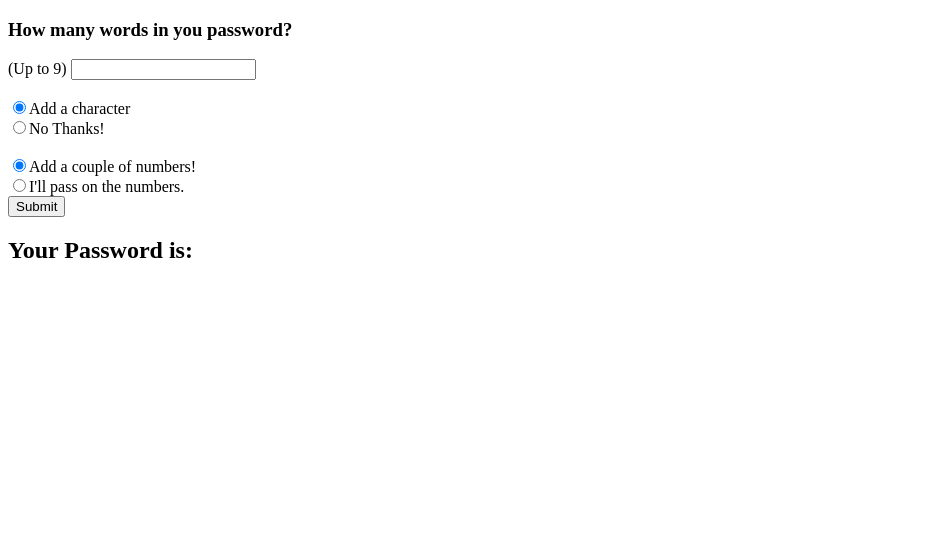
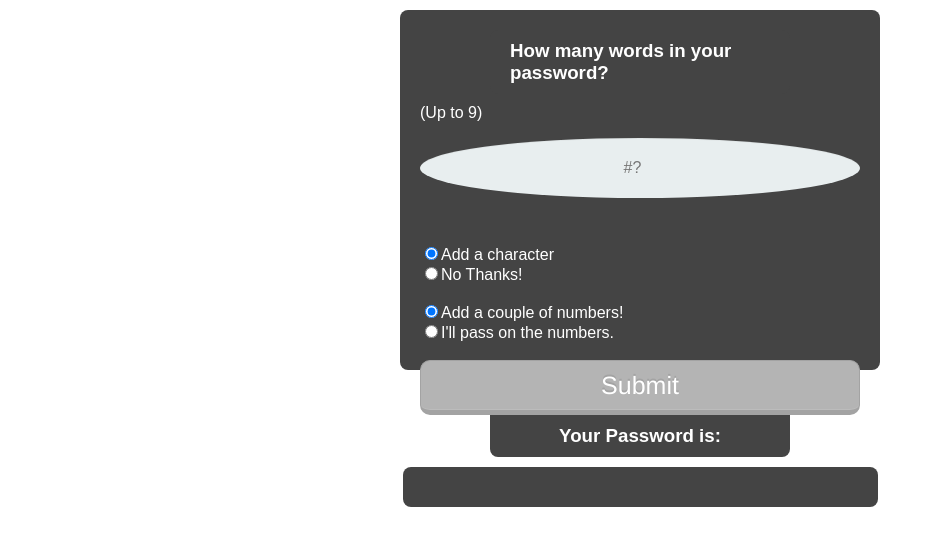
Before and after one commit to JurgisLives/p2, a PHP site: page / in a window 1280 px wide. Shown: the top 546 px of the page, without its empty margins (0-935 px from the left). Run offline with PHP 8.4, Linux system fonts and the light colour scheme; data that the repository does not hold is empty.

Commit message:
lookin good

```diff
--- /dev/null
+++ b/index.php
@@ -0,0 +1,47 @@
+<!DOCTYPE html>
+<html>
+ <head>
+
+ <?php require "logic.php"; ?>
+ <link rel ="stylesheet" type= "text/css" href="styles.css"/>
+  <meta charset="UTF-8">
+  <title>xkcd password generator</title>
+  <link name = "wordlist" href = 'word_list.txt'/>
+
+
+ </head>
+
+  <form class="form" action="index.php" method="post">
+<h3>How many words in your password?</h3>
+(Up to 9)<br>
+<p class = >
+<input class="number" type="number" name="request" min= "0" max= "9" placeholder = "#?" required><br>
+</p>
+<input class= "button" type="radio" name="character" value="yes" checked>Add a character
+ <br>
+  <input class= "button" type="radio" name="character" value="no">No Thanks!
+ <br>
+ <br>
+ <input  class= "button" type="radio" name="number" value="yes" checked>Add a couple of numbers!
+  <br>
+  <input  class= "button" type="radio" name="number" value="no">I'll pass on the numbers.<br><br>
+  <input  id="press" class= "press" type="submit" value="Submit">
+  </form>
+
+<body class="body">
+
+
+<h3 class="intro"> Your Password is:</h3>
+
+<h4 id="password" class="password">
+<?php
+//echo camel-case password
+foreach($key as $item)
+{
+    echo ucwords($item);
+}?>
+</h4>
+<br>
+</body>
+
+</html>
--- a/index.html
+++ b/indexhtml.html
@@ -11,7 +11,7 @@
 
  </head>
 
-  <form action="logic.php" method="post">
+  <form action="index.html" method="post">
 <h3>How many words in you password?</h3>
 (Up to 9)
 <input type="number" name="request"><br>
--- a/logic.php
+++ b/logic.php
@@ -50,15 +50,8 @@ if ($_POST["number"] == 'yes')
 		array_push($key, $num[$y]);
 	}
 }
-//return the password
-print "Your Password is:<br><br>";
+}
 
-//echo camel-case password
-foreach($key as $item)
-{
-    echo ucwords($item);
-};
-}
 else
 {
 	print "You may select a number up to 9";
--- /dev/null
+++ b/styles.css
@@ -0,0 +1,151 @@
+*, *:before, *:after {
+  -moz-box-sizing: border-box;
+  -webkit-box-sizing: border-box;
+  box-sizing: border-box;
+}
+
+body {
+  font-family: 'Nunito', sans-serif;
+  color: #384047;
+}
+
+form, h3{
+
+  color:white;
+  max-width: 300px;
+  margin: 10px auto;
+  padding: 10px 20px;
+  background: #444444;
+  border-radius: 8px;
+}
+h3.intro{
+text-align:center;
+}
+h1 {
+  margin: 0 0 30px 0;
+  text-align: center;
+}
+h4{
+color: white;
+font-size: 200%;
+text-align:center;
+  max-width: 475px;
+  margin: 10px auto;
+  padding: 20px 20px;
+  background: #444444;
+  border-radius: 8px;
+}
+
+input[type="number"],
+textarea,
+select {
+  background: rgba(255,255,255,0.1);
+  border: none;
+  font-size: 16px;
+  height: auto;
+  margin: 0;
+  outline: 0;
+  padding: 15px;
+  width: 100%;
+  background-color: #e8eeef;
+  color: #8a97a0;
+  box-shadow: 0 1px 0 rgba(0,0,0,0.03) inset;
+  margin-bottom: 30px;
+}
+
+input[type="radio"],
+{
+  margin: 0 4px 8px 0;
+}
+
+select {
+  padding: 6px;
+  height: 32px;
+  border-radius: 2px;
+}
+
+#press {
+  padding: 19px 39px 18px 39px;
+  color: #FFF;
+  background-color: #b4b4b4;
+  font-size: 18px;
+  text-align: center;
+  font-style: normal;
+  border-radius: 5px;
+  width: 100%;
+  border: 1px solid #a3a3a3;
+  border-width: 1px 1px 3px;
+  box-shadow: 0 -1px 0 rgba(255,255,255,0.1) inset;
+  margin-bottom: 10px;
+}
+
+#press {
+    position: relative;
+    padding: 10px 40px;
+    margin: 0px 10px 10px 0px;
+    float: left;
+    border-radius: 10px;
+    font-family: 'Helvetica', cursive;
+    font-size: 25px;
+    color: #FFF;
+    text-decoration: none;
+    background-color: #b4b4b4;
+    border-bottom: 5px solid #a3a3a3;
+    text-shadow: 0px -2px #a3a3a3;
+    /* Animation */
+    transition: all 0.1s;
+    -webkit-transition: all 0.1s;
+}
+
+#press:hover,
+#press:focus {
+    text-decoration: none;
+    color: #fff;
+}
+
+#press:active {
+    transform: translate(0px,5px);
+    -webkit-transform: translate(0px,5px);
+    border-bottom: 1px solid;
+}
+fieldset {
+  margin-bottom: 30px;
+  border: none;
+}
+
+legend {
+  font-size: 1.4em;
+  margin-bottom: 10px;
+}
+
+label {
+  display: block;
+  margin-bottom: 8px;
+}
+
+label.light {
+  font-weight: 300;
+  display: inline;
+}
+
+.number {
+  background-color: #5fcf80;
+  color: #fff;
+  height: 30px;
+  width: 30px;
+  display: inline-block;
+  font-size: 0.8em;
+  margin-right: 4px;
+  line-height: 30px;
+  text-align: center;
+  text-shadow: 0 1px 0 rgba(255,255,255,0.2);
+  border-radius: 100%;
+}
+
+@media screen and (min-width: 480px) {
+
+  form {
+    max-width: 480px;
+  }
+
+}
```
Also changed, not shown: README.md, 1 other file.
